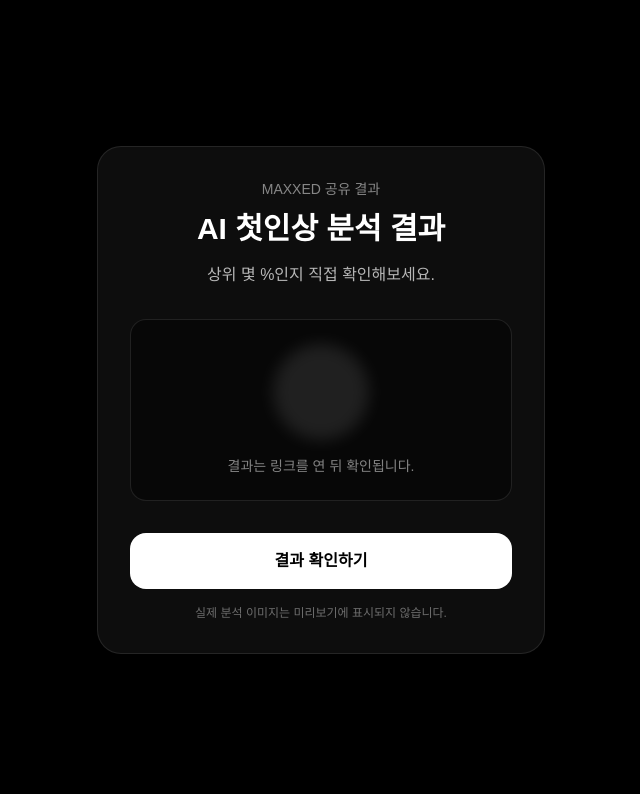
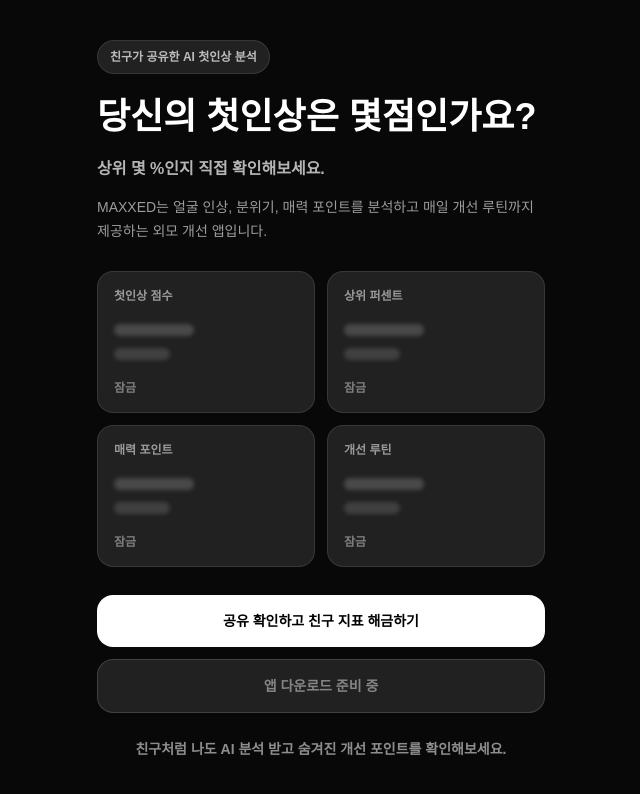
Before and after one commit to jomingi0822-wq/maxxed-share-web, a Next.js app: page /share/1 in a window 1280 px wide. Shown: the top 794 px of the page, without its empty margins (319-959 px from the left). Built offline with nearby package versions, Linux system fonts and the light colour scheme.

Commit message:
improve share landing page

```diff
--- a/app/share/[shareId]/ResultConfirmButton.tsx
+++ b/app/share/[shareId]/ResultConfirmButton.tsx
@@ -1,6 +1,8 @@
 "use client";
 
 import { useState } from "react";
+
+const APP_DOWNLOAD_URL = "";
 
 type Status = "idle" | "loading" | "success" | "error";
 
@@ -8,7 +10,7 @@ export function ResultConfirmButton({ shareId }: { shareId: string }) {
   const [status, setStatus] = useState<Status>("idle");
   const [message, setMessage] = useState("");
 
-  const handleClick = async () => {
+  const handleShareConfirm = async () => {
     if (status === "loading" || status === "success") return;
 
     setStatus("loading");
@@ -26,7 +28,7 @@ export function ResultConfirmButton({ shareId }: { shareId: string }) {
       if (res.ok) {
         setStatus("success");
         setMessage(
-          "공유 확인이 완료되었습니다. 앱으로 돌아가 추가 지표를 확인하세요."
+          "공유 확인이 완료되었습니다. 친구의 숨겨진 지표가 해금되었습니다."
         );
       } else {
         setStatus("error");
@@ -38,28 +40,43 @@ export function ResultConfirmButton({ shareId }: { shareId: string }) {
     }
   };
 
+  const handleDownload = () => {
+    if (!APP_DOWNLOAD_URL) return;
+
+    window.location.href = APP_DOWNLOAD_URL;
+  };
+
   return (
-    <>
+    <div className="space-y-3">
       <button
         type="button"
-        onClick={handleClick}
+        onClick={handleShareConfirm}
         disabled={status === "loading" || status === "success"}
-        className="block w-full rounded-2xl bg-white px-5 py-4 font-bold text-black disabled:cursor-default disabled:opacity-70"
+        className="block min-h-[52px] w-full rounded-2xl bg-white px-5 py-4 text-sm font-black text-black disabled:cursor-default disabled:opacity-70"
       >
-        {status === "loading" ? "확인 중..." : "결과 확인하기"}
+        {status === "loading"
+          ? "공유 확인 중..."
+          : "공유 확인하고 친구 지표 해금하기"}
       </button>
 
-      {status === "success" ? (
-        <p className="mt-4 text-sm font-semibold leading-6 text-white/70">
+      <button
+        type="button"
+        onClick={handleDownload}
+        disabled={!APP_DOWNLOAD_URL}
+        className="block min-h-[52px] w-full rounded-2xl border border-white/15 bg-white/10 px-5 py-4 text-sm font-black text-white disabled:cursor-not-allowed disabled:text-white/45"
+      >
+        {APP_DOWNLOAD_URL ? "나도 MAXXED 시작하기" : "앱 다운로드 준비 중"}
+      </button>
+
+      {message ? (
+        <p
+          className={`text-center text-sm font-semibold leading-6 ${
+            status === "error" ? "text-red-200" : "text-white/70"
+          }`}
+        >
           {message}
         </p>
       ) : null}
-
-      {status === "error" ? (
-        <p className="mt-4 text-sm font-semibold leading-6 text-red-200">
-          {message}
-        </p>
-      ) : null}
-    </>
+    </div>
   );
 }
--- a/app/share/[shareId]/page.tsx
+++ b/app/share/[shareId]/page.tsx
@@ -1,5 +1,7 @@
 import type { Metadata } from "next";
 import { ResultConfirmButton } from "./ResultConfirmButton";
+
+const teaserItems = ["첫인상 점수", "상위 퍼센트", "매력 포인트", "개선 루틴"];
 
 export async function generateMetadata({
   params,
@@ -9,19 +11,19 @@ export async function generateMetadata({
   const { shareId } = await params;
 
   return {
-    title: "MAXXED 첫인상 분석 결과",
-    description: "AI가 분석한 첫인상 결과를 확인해보세요.",
+    title: "MAXXED AI 첫인상 분석",
+    description: "AI가 분석한 첫인상 점수와 개선 루틴을 확인해보세요.",
     openGraph: {
-      title: "AI가 분석한 첫인상 결과가 나왔습니다",
-      description: "상위 몇 %인지 직접 확인해보세요.",
+      title: "AI가 보는 첫인상 점수, 확인해보세요",
+      description: "MAXXED에서 얼굴 인상과 개선 루틴을 분석해보세요.",
       images: ["/share-preview.png"],
       url: `/share/${shareId}`,
       type: "website",
     },
     twitter: {
       card: "summary_large_image",
-      title: "AI가 분석한 첫인상 결과가 나왔습니다",
-      description: "상위 몇 %인지 직접 확인해보세요.",
+      title: "AI가 보는 첫인상 점수, 확인해보세요",
+      description: "MAXXED에서 얼굴 인상과 개선 루틴을 분석해보세요.",
       images: ["/share-preview.png"],
     },
   };
@@ -35,27 +37,45 @@ export default async function SharePage({
   const { shareId } = await params;
 
   return (
-    <main className="flex min-h-screen items-center justify-center bg-black px-6 text-white">
-      <div className="w-full max-w-md rounded-3xl border border-white/10 bg-white/5 p-8 text-center shadow-2xl">
-        <p className="mb-3 text-sm text-white/50">MAXXED 공유 결과</p>
-        <h1 className="text-3xl font-bold">AI 첫인상 분석 결과</h1>
-        <p className="mt-4 text-white/70">
+    <main className="min-h-screen bg-[#080808] px-5 py-8 text-white">
+      <section className="mx-auto flex min-h-[calc(100vh-4rem)] w-full max-w-md flex-col justify-center">
+        <div className="mb-5 inline-flex w-fit items-center rounded-full border border-white/10 bg-white/10 px-3 py-2 text-xs font-bold text-white/70">
+          친구가 공유한 AI 첫인상 분석
+        </div>
+
+        <h1 className="text-4xl font-black leading-tight tracking-normal">
+          당신의 첫인상은 몇점인가요?
+        </h1>
+        <p className="mt-4 text-base font-semibold leading-7 text-white/70">
           상위 몇 %인지 직접 확인해보세요.
         </p>
+        <p className="mt-3 text-sm leading-6 text-white/60">
+          MAXXED는 얼굴 인상, 분위기, 매력 포인트를 분석하고 매일 개선
+          루틴까지 제공하는 외모 개선 앱입니다.
+        </p>
 
-        <div className="my-8 rounded-2xl border border-white/10 bg-black/40 p-6">
-          <div className="mx-auto mb-4 h-24 w-24 rounded-full bg-white/10 blur-sm" />
-          <p className="text-sm text-white/50">
-            결과는 링크를 연 뒤 확인됩니다.
-          </p>
+        <div className="mt-7 grid grid-cols-2 gap-3">
+          {teaserItems.map((item) => (
+            <div
+              key={item}
+              className="min-h-28 rounded-2xl border border-white/10 bg-white/10 p-4"
+            >
+              <p className="text-xs font-bold text-white/54">{item}</p>
+              <div className="mt-5 h-3 w-20 rounded-full bg-white/18 blur-[2px]" />
+              <div className="mt-3 h-3 w-14 rounded-full bg-white/14 blur-[2px]" />
+              <p className="mt-5 text-xs font-bold text-white/42">잠금</p>
+            </div>
+          ))}
         </div>
 
-        <ResultConfirmButton shareId={shareId} />
+        <div className="mt-7">
+          <ResultConfirmButton shareId={shareId} />
+        </div>
 
-        <p className="mt-4 text-xs text-white/40">
-          실제 분석 이미지는 미리보기에 표시되지 않습니다.
+        <p className="mt-6 text-center text-sm font-semibold leading-6 text-white/54">
+          친구처럼 나도 AI 분석 받고 숨겨진 개선 포인트를 확인해보세요.
         </p>
-      </div>
+      </section>
     </main>
   );
 }
```
